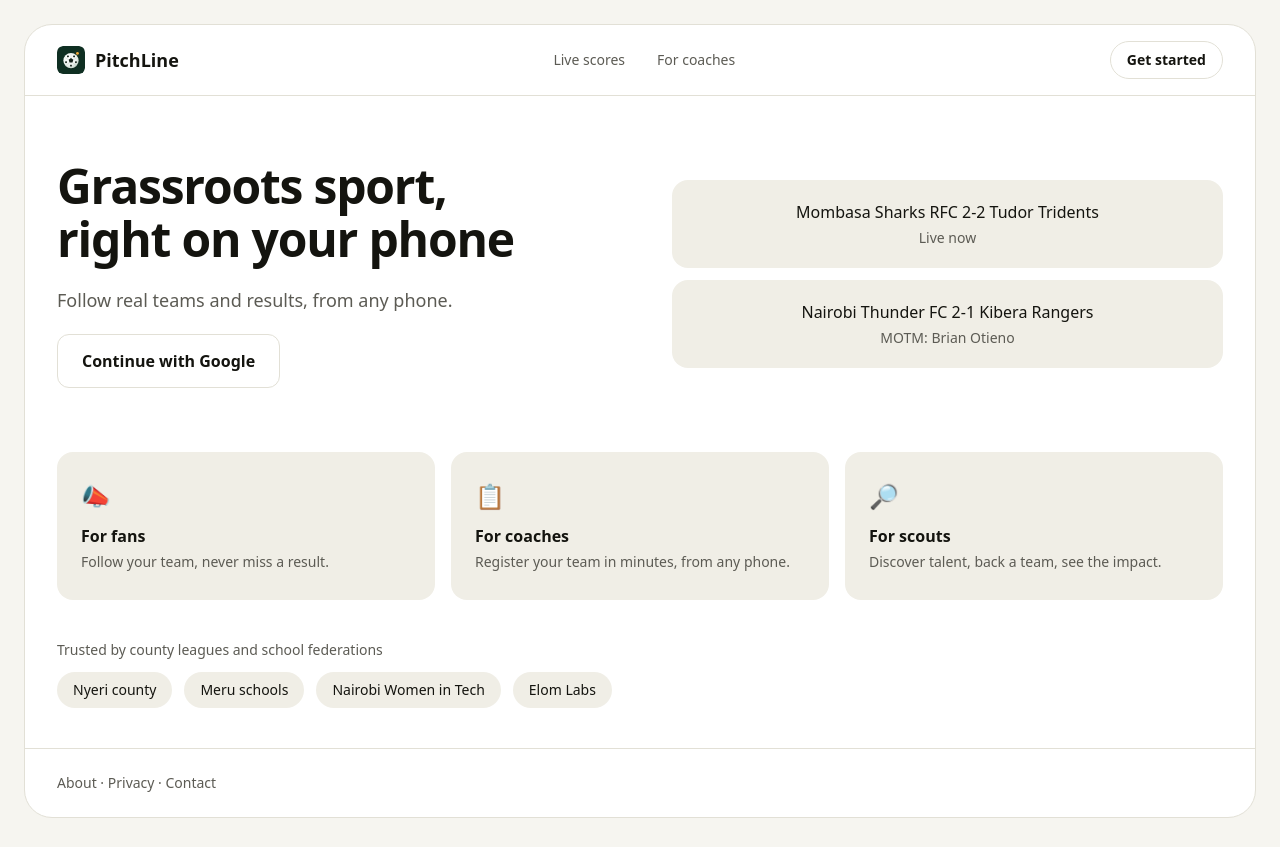
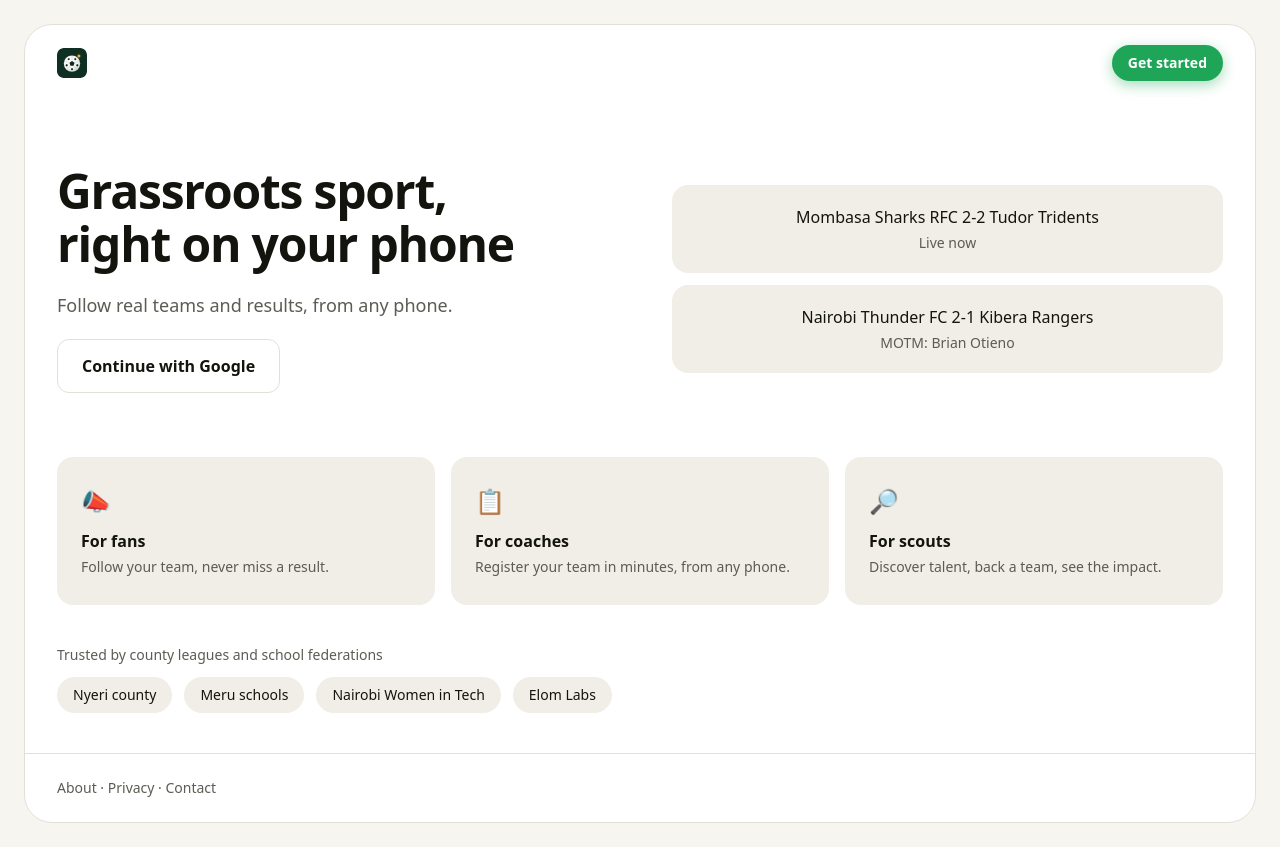
Before and after one commit to JosephNjorog/PitchLine, a React (Vite) app in the folder frontend/: page / in a window 1280 px wide. Built offline with nearby package versions, Linux system fonts and the light colour scheme.

Commit message:
Move nav onto the dark hero backdrop with a glowing CTA pill

```diff
--- a/frontend/src/features/landing/LandingNav.tsx
+++ b/frontend/src/features/landing/LandingNav.tsx
@@ -5,17 +5,17 @@ export function LandingNav() {
   const navigate = useNavigate()
 
   return (
-    <header className="flex items-center justify-between border-b border-border px-5 py-4 sm:px-8">
+    <header className="relative z-10 flex items-center justify-between px-5 py-5 sm:px-8">
       <div className="flex items-center gap-2.5">
-        <Logo size={28} />
-        <span className="text-lg font-bold text-ink-900">PitchLine</span>
+        <Logo size={30} />
+        <span className="text-lg font-extrabold tracking-tight text-white">PitchLine</span>
       </div>
 
-      <nav className="hidden items-center gap-8 text-sm font-medium text-ink-500 md:flex">
-        <a href="#live-scores" className="hover:text-ink-900">
+      <nav className="hidden items-center gap-8 text-sm font-medium text-white/70 md:flex">
+        <a href="#live-scores" className="transition-colors hover:text-white">
           Live scores
         </a>
-        <a href="#for-coaches" className="hover:text-ink-900">
+        <a href="#for-coaches" className="transition-colors hover:text-white">
           For coaches
         </a>
       </nav>
@@ -23,7 +23,7 @@ export function LandingNav() {
       <button
         type="button"
         onClick={() => navigate('/auth')}
-        className="rounded-full border border-border px-4 py-2 text-sm font-semibold text-ink-900 hover:bg-sand"
+        className="rounded-full bg-pitch-500 px-4 py-2 text-sm font-bold text-white shadow-[0_4px_14px_rgba(31,165,87,0.4)] transition-all hover:bg-pitch-400 active:scale-95"
       >
         Get started
       </button>
```
